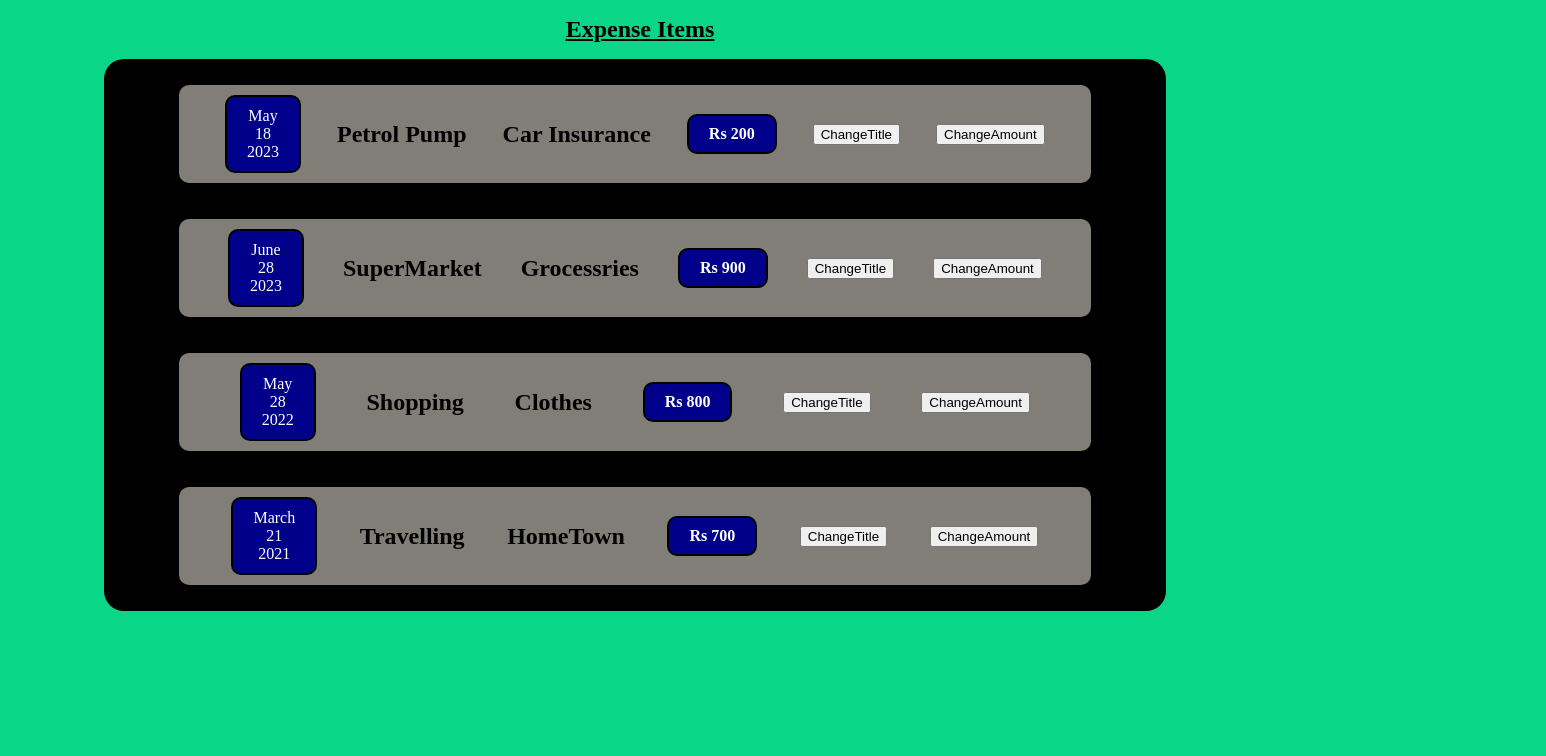
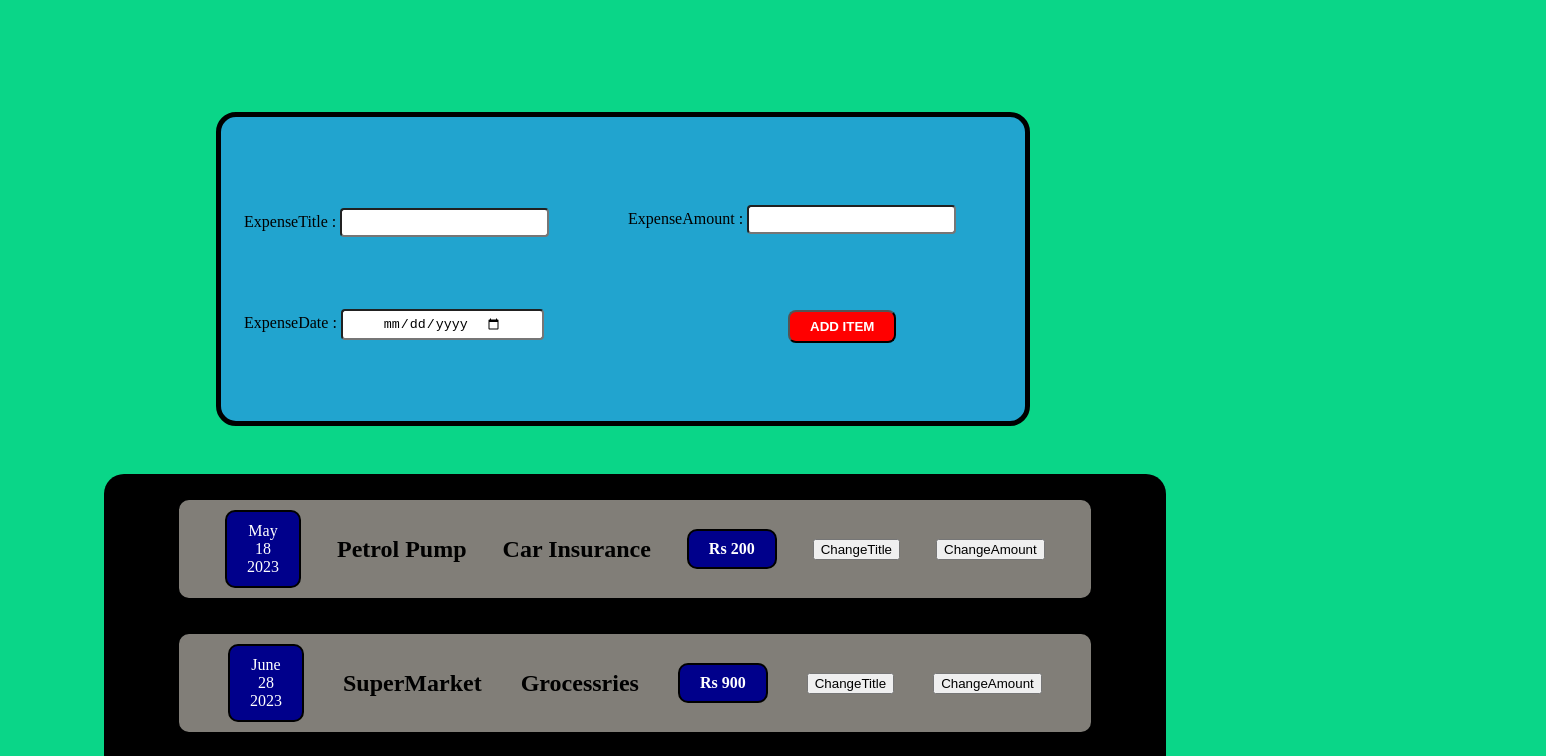
Before and after one commit to Vaibhavdesai99/React-JS, a React (Create React App) app: page / in a window 1280 px wide. Shown: the top 756 px of the page, 1546 px wide, since content can reach past the window. Built offline with nearby package versions, Linux system fonts and the light colour scheme.

Commit message:
created first own Component(Created Input Form)

```diff
--- a/src/App.js
+++ b/src/App.js
@@ -3,6 +3,8 @@ import React from "react";
 import './App.css'
 
 import Expenseitem from "./components/Expenses/ExpenseItem";
+
+import NewExpenses from "./components/NewExpenses/NewExpenses";
 
 import Cards from "./components/UI/Cards";
 
@@ -43,7 +45,8 @@ const App = () => {
 
   return (
     <>
-    <h2 className="Expense_list">Expense Items</h2>
+    <NewExpenses/>
+    {/* <h2 className="Expense_list">Expense Items</h2> */}
 
     {/* we change div to Cards ...so style get applied that we create in cards.css */}
     <Cards className="background">
--- /dev/null
+++ b/src/components/NewExpenses/ExpenseForm.css
@@ -0,0 +1,61 @@
+.expense-form{
+    border: 5px solid black;
+    width: 60%;
+    margin-top: 7rem;
+    margin-bottom: 3rem;
+    margin-left: 13rem;
+    padding: 91px 23px;
+    background-color: #21a4cf;
+    border-radius: 20px;
+
+}
+
+.form-controls{
+
+    display: flex;
+    flex-direction: column;
+    gap: 2rem;
+}
+.form-input-amount{
+    margin-left: 24rem;
+
+    margin-top: -4rem;
+}
+.addExpenseButton{
+    position: relative;
+    top: 13px;
+    left: 34rem;
+}
+
+.btn{
+    padding: 7px 20px;
+    border-radius: 8px;
+    font-weight: bold;
+    background: red;
+    color: white;
+}
+
+.form-input-date{
+    position: relative;
+    top: 43px;
+}
+
+
+input[type='text']{
+
+    padding: 5px 14px;
+    border-radius: 4px;
+
+}
+
+
+input[type="date"]{
+    padding: 5px 40px;
+    border-radius: 4px;
+}
+
+input[type="number"]{
+    padding: 5px 14px;
+    border-radius: 4px;
+
+}
--- /dev/null
+++ b/src/components/NewExpenses/ExpenseForm.js
@@ -0,0 +1,59 @@
+import React from "react";
+
+import './ExpenseForm.css'
+
+const ExpenseForm = () => {
+
+const titleHandler =(e)=>{
+
+     console.log(e.target.value)
+
+}
+
+const amountHandler =(e) =>{
+
+    console.log(e.target.value)
+
+}
+
+const dateHandler =(e)=>{
+
+    console.log(e.target.value)
+}
+
+
+
+
+  return (
+<>
+<form>
+<div className="expense-form">
+      <div className="form-controls">
+        <div className="form-input">
+          <label>ExpenseTitle : </label>
+          <input type="text" onChange={titleHandler}></input>
+        </div>
+
+        <div className="form-input-amount">
+          <label>ExpenseAmount : </label>
+          <input type="number" onChange={amountHandler}></input>
+        </div>
+
+        <div className="form-input-date">
+          <label>ExpenseDate : </label>
+          <input type="date" onChange={dateHandler}></input>
+        </div>
+      </div>
+      <div className="addExpenseButton">
+    <button className="btn">ADD ITEM</button>
+    </div>
+    </div>
+
+</form>
+
+</>
+
+  );
+};
+
+export default ExpenseForm;
--- /dev/null
+++ b/src/components/NewExpenses/NewExpenses.js
@@ -0,0 +1,16 @@
+import React from 'react'
+
+import ExpenseForm from './ExpenseForm'
+
+import './NewExpenses.css'
+
+const NewExpenses = () => {
+  return (
+    <div className='newExpense'>
+
+        <ExpenseForm/>
+    </div>
+  )
+}
+
+export default NewExpenses
```
Also changed, not shown: src/components/Expenses/ExpenseItem.js (line endings or trailing spaces), src/components/NewExpenses/NewExpenses.css (added).
